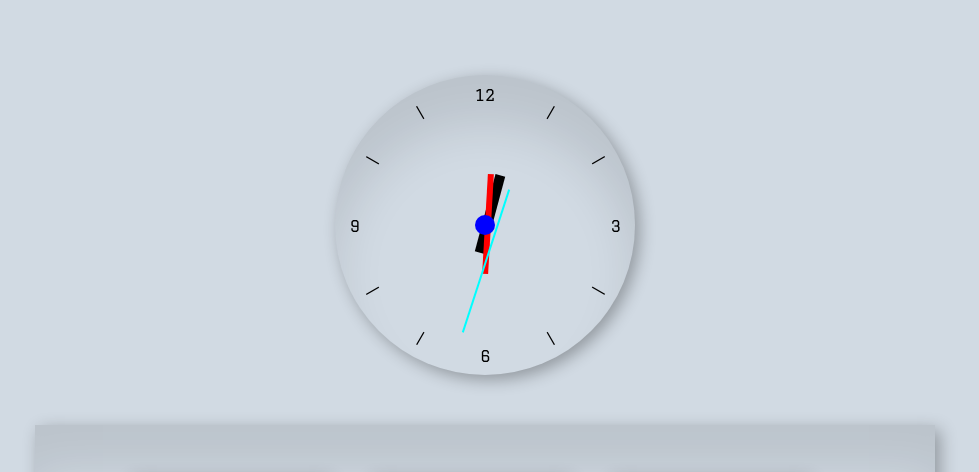
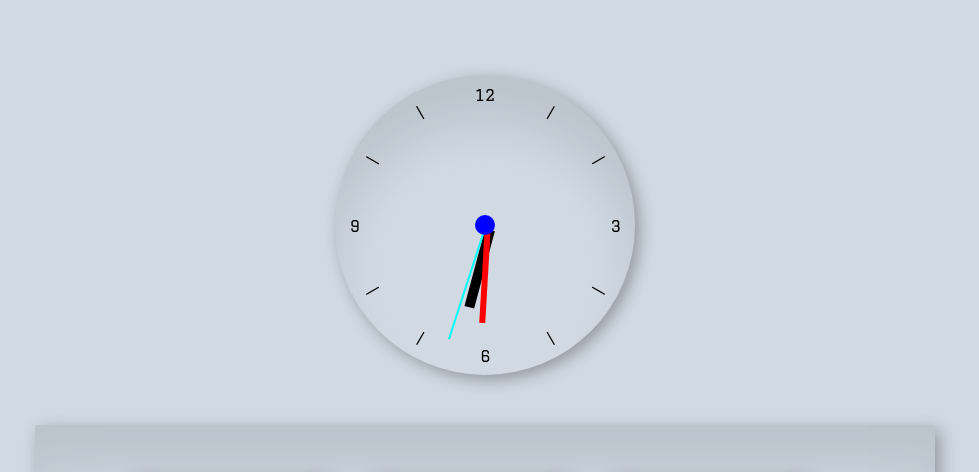
Before and after one commit to Ryder-07/Clock, a plain HTML site: page index.html in a window 1280 px wide. Shown: the top 472 px of the page, without its empty margins (155-1134 px from the left). Drawn offline with nearby package versions, Linux system fonts and the light colour scheme.

Commit message:
Add files via upload

```diff
--- a/style.css
+++ b/style.css
@@ -97,7 +97,7 @@ body{
     position: absolute;
     height: 20px;
     width: 20px;
-    border: 0ch;
+    border: 0px;
     border-radius: 50%;
     background-color:blue;
     top: 50%;
@@ -107,30 +107,33 @@ body{
 }
 .second_hand{
     position: absolute;
-    height: 150px;
+    height: 120px;
     width: 2px;
     background-color: aqua;
-    top: 37%;
+    top: 10%;
     left: 50%;
-    transform: translate(-50%,-50%);
+    transform-origin: bottom;
+    transform: translate(-50%,0);
 }
 .minute_hand{
     position: absolute;
     height: 100px;
     width: 6px;
     background-color: red;
-    top: 33%;
+    top: 16%;
     left: 50%;
-    transform: translate(-50%,-50%);
+    transform-origin: bottom;
+    transform: translate(-50%,0);
 }
 .hour_hand{
     position: absolute;
     height: 80px;
     width: 10px;
     background-color: black;
-    top: 33%;
+    top: 25%;
     left: 50%;
-    transform: translate(-50%,-50%);
+    transform-origin: bottom;
+    transform: translate(-50%,0);
 }
 .digital{
     display: flex;
```
